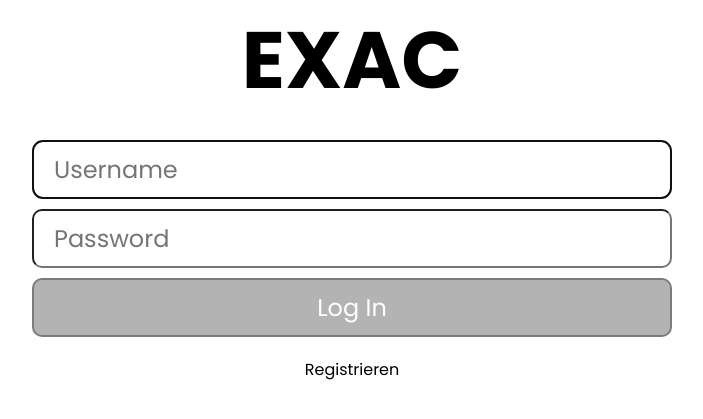
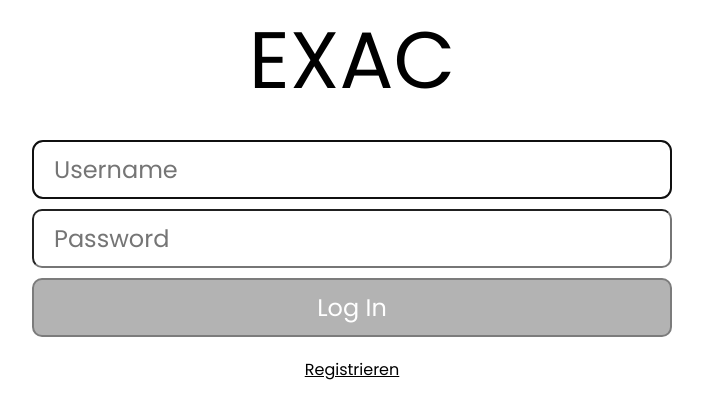
Before and after one commit to ExaCLe/productivity-team-tasks, a Flask app: page /login in a window 1280 px wide. Shown: the part 32-451 px from the top of the page, without its empty margins (288-991 px from the left). Run offline with Flask 2, Linux system fonts and the light colour scheme; some libraries are stand-ins or nearby versions.

Commit message:
button changes

```diff
--- a/static/css/start.css
+++ b/static/css/start.css
@@ -121,6 +121,7 @@ header nav p:hover:after {
 .btn-text {
   background-color: transparent;
   border: none;
+  text-decoration: underline;
   color: black;
 }
 
@@ -237,6 +238,7 @@ h1 {
 
 .extra-big-font {
   font-size: 5em;
+  font-weight: 400;
 }
 
 .space-around {
```
